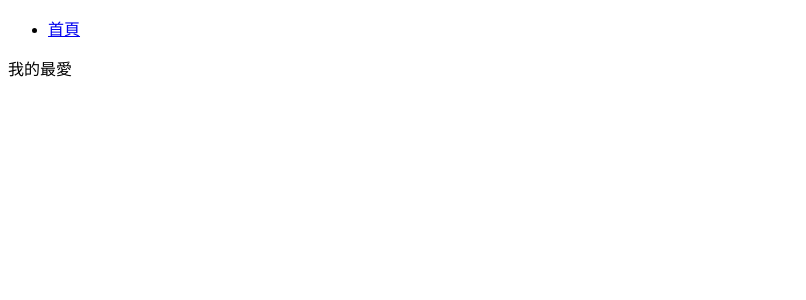
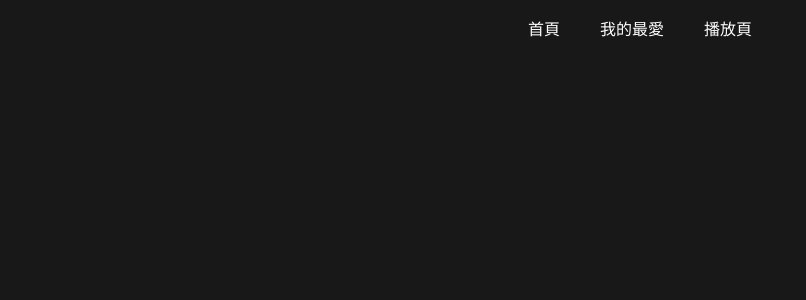
Before and after one commit to hsiaomingcheng/react-youtube-homework, a React app: page /#/favorite in a window 1280 px wide. Shown: the top 300 px of the page, without its empty margins (0-806 px from the left). Built offline with nearby package versions, Linux system fonts and the light colour scheme; the HTML template or start-up script is replaced by a standard one.

Commit message:
[新增] video.js播放器、簡易調整樣式

```diff
--- a/package.json
+++ b/package.json
@@ -21,6 +21,7 @@
     "react": "^16.13.1",
     "react-dom": "^16.13.1",
     "react-hot-loader": "^4.12.21",
+    "react-player": "^2.6.2",
     "react-redux": "^7.2.0",
     "react-router-dom": "^5.2.0",
     "redux": "^4.0.5",
--- a/src/App.js
+++ b/src/App.js
@@ -4,15 +4,26 @@ import {
     HashRouter as Router
 } from 'react-router-dom';
 import RouterComponent from './router/RouterComponent';
+import { createGlobalStyle } from 'styled-components';
+
+const GlobalStyle = createGlobalStyle`
+    body {
+        background-color: #181818;
+        color: #FFF;
+    }
+`;
 
 class App extends Component {
     render() {
         return (
-            <div className="App">
-                <Router>
-                    <RouterComponent />
-                </Router>
-            </div>
+            <>
+                <GlobalStyle />
+                <div className="App">
+                    <Router>
+                        <RouterComponent />
+                    </Router>
+                </div>
+            </>
         );
     }
 }
--- a/src/component/Item.js
+++ b/src/component/Item.js
@@ -21,7 +21,11 @@ class Item extends React.Component {
                                     <Video
                                         to={{
                                             pathname: '/video',
-                                            state: { videoId: e.id }
+                                            state: {
+                                                videoId: e.id,
+                                                title: e.snippet.localized.title,
+                                                description: e.snippet.localized.description
+                                            }
                                         }}
                                     >
                                         {
@@ -36,7 +40,11 @@ class Item extends React.Component {
                                         <ContentLink
                                             to={{
                                                 pathname: '/video',
-                                                state: { videoId: e.id }
+                                                state: {
+                                                    videoId: e.id,
+                                                    title: e.snippet.localized.title,
+                                                    description: e.snippet.localized.description
+                                                }
                                             }}
                                         >
                                             <Title>{e.snippet.localized.title}</Title>
@@ -44,7 +52,7 @@ class Item extends React.Component {
                                         </ContentLink>
 
                                         <Plus onClick={() => this.handleAddFavorite(e)}>
-                                            <img src="https://www.iconfinder.com/data/icons/ios7-essence/22/add_plus-512.png" />
+                                            +
                                         </Plus>
                                     </Content>
                                 </VideoItem>
@@ -117,6 +125,7 @@ const Description = styled.p`
 const Content = styled.div`
     display: flex;
     justify-content: space-between;
+    color: #FFF;
 `;
 
 const ContentLink = styled(Link)`
@@ -128,9 +137,16 @@ const Plus = styled.span`
     display: flex;
     align-items: center;
     justify-content: center;
-    border: solid 1px #000;
+    border: solid 1px #FFF;
     width: 50px;
     height: 50px;
+    background-color: #FFF;
+    color: #181818;
     box-sizing: border-box;
     cursor: pointer;
+
+    &:hover {
+        background-color: #181818;
+        color: #FFF
+    }
 `;
--- /dev/null
+++ b/src/component/NavLink.js
@@ -0,0 +1,54 @@
+import React from 'react';
+import { Link } from 'react-router-dom';
+import styled from 'styled-components';
+
+class NavLink extends React.Component {
+    constructor(props) {
+        super(props);
+        this.props = props;
+    }
+
+    render() {
+        return (
+            <nav>
+                <NavUl>
+                    <NavLi>
+                        <Link to="/">首頁</Link>
+                    </NavLi>
+                    <NavLi>
+                        <Link to="/favorite">我的最愛</Link>
+                    </NavLi>
+                    <NavLi>
+                        <Link to="/video">播放頁</Link>
+                    </NavLi>
+                </NavUl>
+            </nav>
+        );
+    }
+}
+
+export default NavLink;
+
+const NavUl = styled.ul`
+    display: flex;
+    justify-content: center;
+    margin-bottom: 30px;
+    padding: 0;
+`;
+
+const NavLi = styled.li`
+    margin: 0 10px;
+    list-style: none;
+    box-sizing: border-box;
+    transition: all .3s ease;
+
+    &:hover {
+        transform: translateY(-6px);
+    }
+
+    a {
+        padding: 10px;
+        color: #FFF;
+        text-decoration: none;
+    }
+`;
--- a/src/page/Favorite.js
+++ b/src/page/Favorite.js
@@ -1,6 +1,6 @@
 import React from 'react';
-import { Link } from 'react-router-dom';
-import Item from '../component/Item'
+import Item from '../component/Item';
+import NavLink from '../component/NavLink';
 
 class Favorite extends React.Component {
     constructor(props) {
@@ -23,14 +23,7 @@ class Favorite extends React.Component {
 
         return (
             <>
-                <nav>
-                    <ul>
-                        <li>
-                            <Link to="/">首頁</Link>
-                        </li>
-                    </ul>
-                </nav>
-                <div>我的最愛</div>
+                <NavLink />
 
                 {favoriteList && <Item videoList={favoriteList} />}
             </>
--- a/src/page/Home.js
+++ b/src/page/Home.js
@@ -1,7 +1,7 @@
 import React from 'react';
-import { Link } from 'react-router-dom';
 import styled from 'styled-components';
-import Item from '../component/Item'
+import Item from '../component/Item';
+import NavLink from '../component/NavLink';
 
 class Home extends React.Component {
     constructor(props) {
@@ -98,21 +98,15 @@ class Home extends React.Component {
 
     render() {
         const { videoList, nextPageToken, prevPageToken } = this.state;
-        console.log('videoList', videoList);
+
         return (
             <>
-                <nav>
-                    <ul>
-                        <li>
-                            <Link to="/favorite">我的最愛</Link>
-                        </li>
-                    </ul>
-                </nav>
+                <NavLink />
 
-                <div style={{ display: 'flex' }}>
+                <ButtonContainer>
                     <PageButton onClick={() => this.handleExcute(prevPageToken)}>{'<'}</PageButton>
                     <PageButton onClick={() => this.handleExcute(nextPageToken)}>{'>'}</PageButton>
-                </div>
+                </ButtonContainer>
 
                 {videoList && <Item videoList={videoList} />}
             </>
@@ -122,13 +116,27 @@ class Home extends React.Component {
 
 export default Home;
 
+const ButtonContainer = styled.div`
+    display: flex;
+    justify-content: center;
+    margin-bottom: 20px;
+`;
+
 const PageButton = styled.div`
     display: flex;
     align-items: center;
     justify-content: center;
-    border: solid 1px #000;
+    margin: 0 10px;
+    border: solid 1px #FFF;
     width: 50px;
     height: 50px;
+    background-color: #FFF;
+    color: #181818;
     box-sizing: border-box;
     cursor: pointer;
+
+    &:hover {
+        background-color: #181818;
+        color: #FFF
+    }
 `;
--- a/src/page/Video.js
+++ b/src/page/Video.js
@@ -1,5 +1,7 @@
 import React from 'react';
-import { Link } from 'react-router-dom';
+import styled from 'styled-components';
+import ReactPlayer from 'react-player';
+import NavLink from '../component/NavLink';
 
 class Video extends React.Component {
     constructor(props) {
@@ -8,29 +10,52 @@ class Video extends React.Component {
     }
 
     render() {
-        console.log('this.props.location.state.videoId', this.props.location.state.videoId);
+        const url = this.props.location.state ?
+            `https://www.youtube.com/embed/${this.props.location.state.videoId}`
+            :
+            'https://bitdash-a.akamaihd.net/content/MI201109210084_1/m3u8s/f08e80da-bf1d-4e3d-8899-f0f6155f6efa.m3u8';
+
         return (
             <>
-                <nav>
-                    <ul>
-                        <li>
-                            <Link to="/">首頁</Link>
-                        </li>
-                        <li>
-                            <Link to="/favorite">我的最愛</Link>
-                        </li>
-                    </ul>
-                </nav>
-                <iframe
-                    src={`https://www.youtube.com/embed/${this.props.location.state.videoId}`}
-                    type='text/html'
-                    width='640'
-                    height='360'
-                    frameBorder='0'>
-                </iframe>
+                <NavLink />
+
+                <Container>
+                    <ReactPlayer
+                        url={url}
+                        controls={true}
+                    />
+
+                    {
+                        this.props.location.state && <Content>
+                            <Title>{this.props.location.state.title}</Title>
+                            <Description>{this.props.location.state.description}</Description>
+                        </Content>
+                    }
+                </Container>
             </>
         );
     }
 }
 
 export default Video;
+
+const Container = styled.div`
+    display: flex;
+    align-items: center;
+    justify-content: center;
+    flex-direction: column;
+`;
+
+const Content = styled.div`
+    width: 100%;
+    max-width: 640px;
+`;
+
+const Title = styled.p`
+    margin-bottom: 20px;
+    font-size: 26px;
+`;
+
+const Description = styled.p`
+    white-space: break-spaces;
+`;
```
Also changed, not shown: 2 other files (tests, documents, lock files or other folders).
